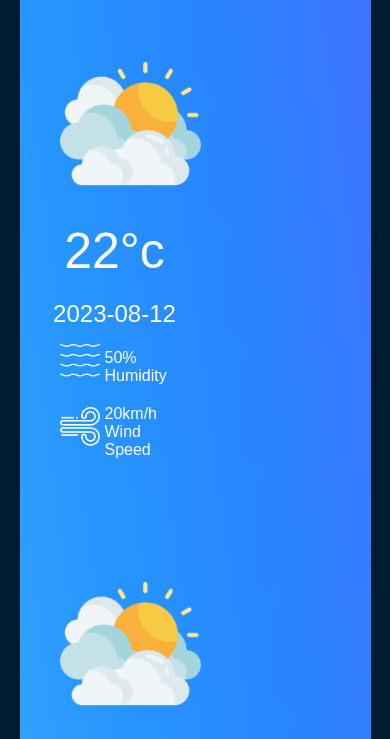
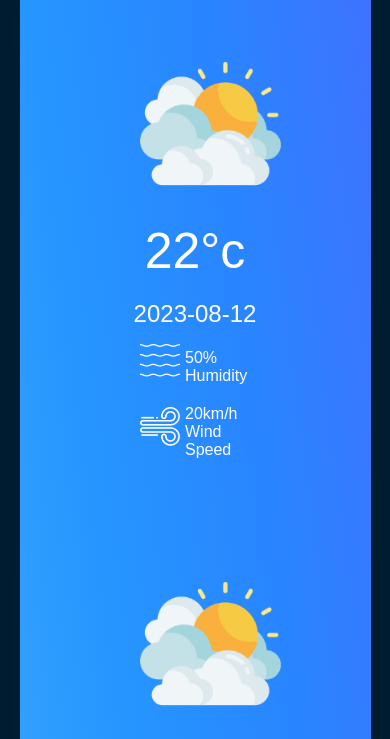
Before and after one commit to rashen33/Sky-Cast, a plain HTML site: page index.html in a window 390 px wide. Shown: the part 684-1423 px from the top of the page. Drawn offline with Linux system fonts and the light colour scheme.

Commit message:
made the website responsive.

```diff
--- a/styles.css
+++ b/styles.css
@@ -158,5 +158,9 @@ body{
         margin: 20px 0;
     }
 
+    .info{
+        margin: auto;
+    }
+
     /* Update other styles as needed for smaller screens */
 }
```
